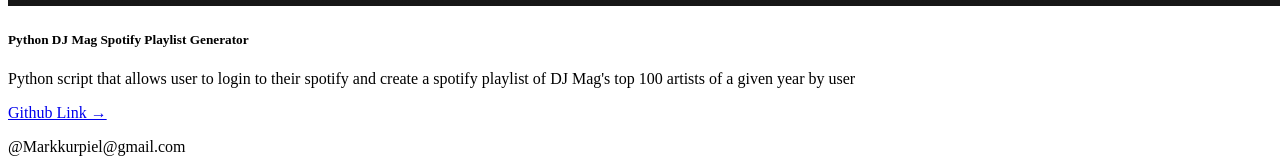
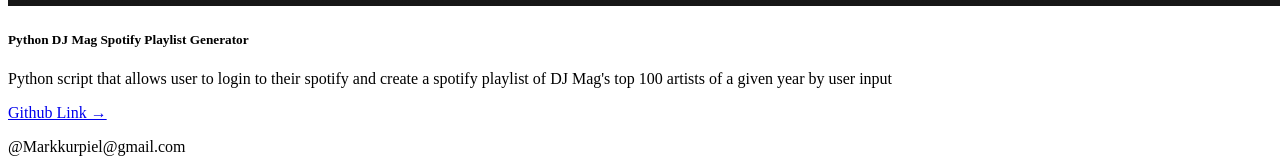
Before and after one commit to markand4/PersonalPortfolioMK, a Next.js app: page /projects in a window 1280 px wide. Shown: the part 667-827 px from the top of the page. Built offline with nearby package versions, Linux system fonts and the light colour scheme.

Commit message:
Update data.js

```diff
--- a/constants/data.js
+++ b/constants/data.js
@@ -27,7 +27,7 @@
         title: "Python DJ Mag Spotify Playlist Generator",
         repoLink: "https://github.com/markand4/Python-DJ-Mag-Spotify-Playlist-Generator#python-dj-mag-spotify-playlist-generator",
         description:
-          "Python script that allows user to login to their spotify and create a spotify playlist of DJ Mag's top 100 artists of a given year by user",
+          "Python script that allows user to login to their spotify and create a spotify playlist of DJ Mag's top 100 artists of a given year by user input",
         backgroundImage: "./PythonSpotify.PNG",
       }
 
```
